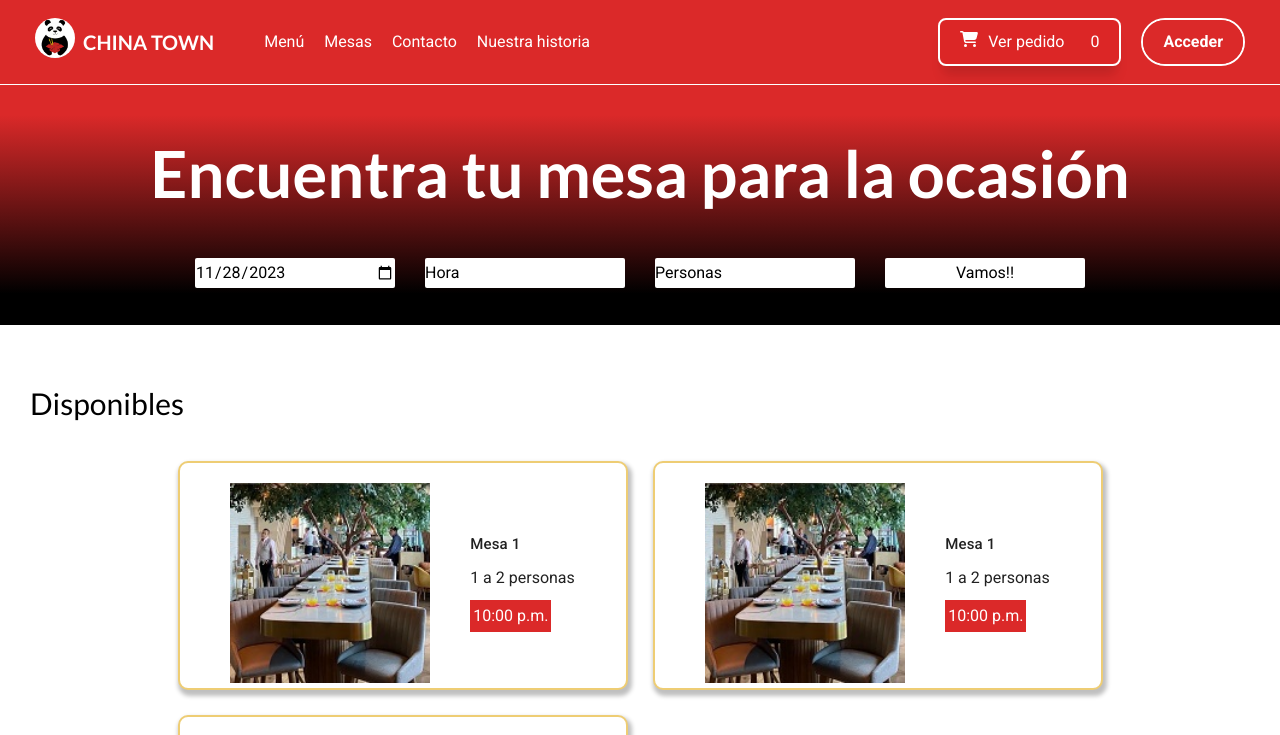
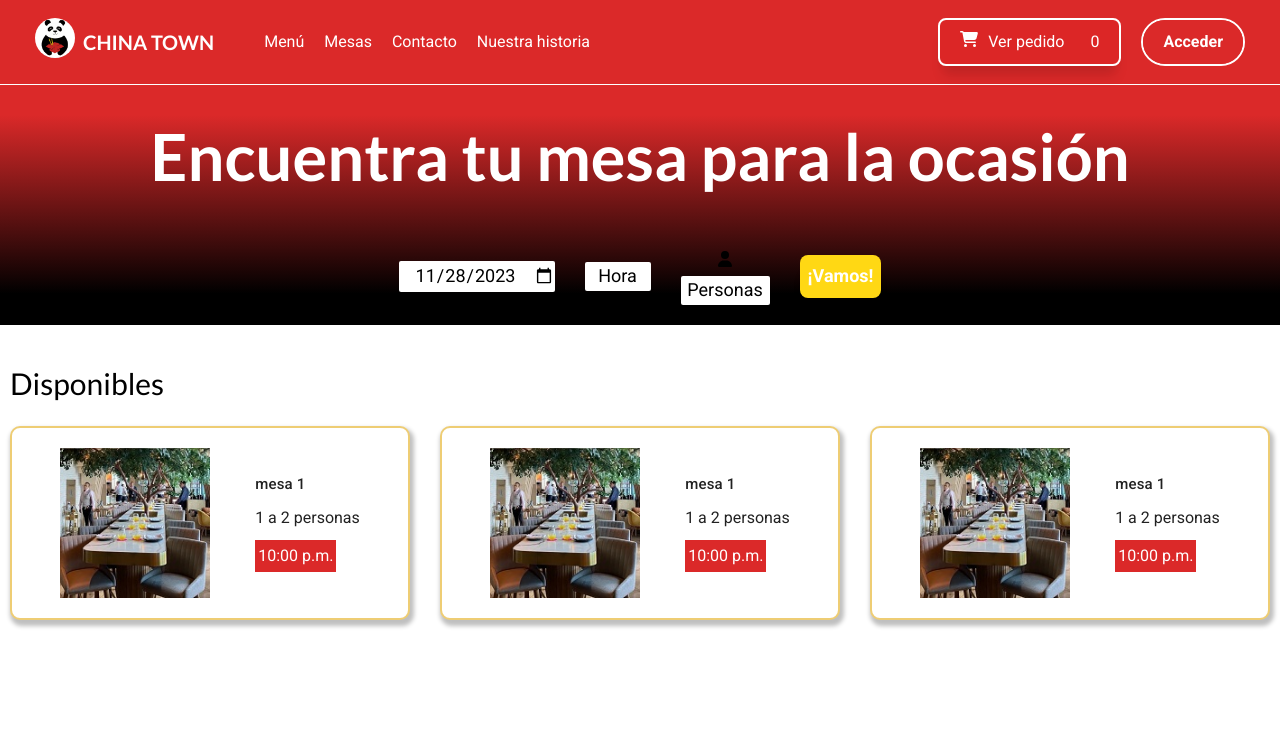
Before and after one commit to Irving-8man/app-restaurante, a Vue app: page /mesas in a window 1280 px wide. Shown: the top 735 px of the page. Built offline with nearby package versions, Linux system fonts and the light colour scheme.

Commit message:
Actualizando botones de seleccionar mesa

```diff
--- a/src/components/ButtonCarrito.vue
+++ b/src/components/ButtonCarrito.vue
@@ -97,7 +97,8 @@
                     </div>
                     <div class="contentAccion">
                         <button @click="carrito.limpiarCarrito" type="button" class="cancelarOrden">Cancelar orden</button>
-                        <button @click="carrito.procesarPedido" type="button" class="confirmarOrden">Confirmar orden</button>
+                        <button @click="carrito.procesarPedido" type="button" class="confirmarOrden">Confirmar
+                            orden</button>
                     </div>
                 </div>
                 <!--Carrito vacio-->
@@ -190,7 +191,8 @@ const cancelarModal = () => {
     max-height: 400px;
     display: flex;
     flex-flow: column nowrap;
-    overflow-y: scroll;
+    overflow-x: hidden;
+    overflow-y: auto;
 }
 
 /**Scroll de content */
@@ -203,7 +205,7 @@ const cancelarModal = () => {
 }
 
 .modal-content::-webkit-scrollbar-thumb {
-    background-color:rgb(0, 0, 0);
+    background-color: rgb(0, 0, 0);
     border-radius: 6px;
 }
 
@@ -245,6 +247,9 @@ const cancelarModal = () => {
     cursor: pointer;
     overflow: hidden;
     border-radius: 50%;
+    position: absolute;
+    top: 0px;
+    right: 0px;
 }
 
 
@@ -365,4 +370,5 @@ td {
     transition-duration: 300ms;
     transition-timing-function: cubic-bezier(0, 0, 0.2, 1);
     box-shadow: 0 15px 13px -5px rgba(0, 0, 0, 0.1), 0 10px 10px -5px rgba(0, 0, 0, 0.04);
-}</style>
+}
+</style>
--- a/src/components/CardReservacion.vue
+++ b/src/components/CardReservacion.vue
@@ -1,17 +1,17 @@
 <script setup>
-const props = defineProps(['producto'])
+const props = defineProps(['mesa'])
 
 </script>
 <template>
     <v-card class="card">
         <div class="contentCard">
-            <v-avatar size="200" rounded="0">
+            <v-avatar size="150" rounded="0">
                 <v-img src="src/assets/img/mesas/mesaIndividual_1.jpg" alt="Este"></v-img>
             </v-avatar>
 
             <div class="contenido">
                 <v-card-title class="mesaNombre">
-                    Mesa 1
+                    mesa 1
                 </v-card-title>
 
                 <div class="capacidad">
@@ -34,7 +34,7 @@ const props = defineProps(['producto'])
     flex-flow: row nowrap;
     justify-content: center;
     align-items: center;
-    gap: 40px;
+    gap: 45px;
 }
 
 
@@ -61,9 +61,9 @@ const props = defineProps(['producto'])
     background: #FFF;
     border-radius: 0.625rem;
     box-shadow: 2px 4px 4px 2px rgba(0, 0, 0, 0.25);
-    width: 450px;
+    width: 400px;
     max-height: 14.3125rem;
-    padding: 1.25rem;
+    padding: 1.25rem .625rem;
 }
 
 
--- a/src/main.js
+++ b/src/main.js
@@ -1,6 +1,5 @@
 import { createApp } from "vue";
 import { createPinia } from "pinia";
-
 import "vuetify/styles";
 import { createVuetify } from "vuetify";
 import * as components from "vuetify/components";
@@ -11,6 +10,9 @@ import "./assets/main.css";
 
 import App from "./App.vue";
 import router from "./router";
+
+
+
 
 const app = createApp(App);
 const vuetify = createVuetify({
--- a/src/stores/counter.js
+++ /dev/null
@@ -1,14 +0,0 @@
-import { ref, computed } from 'vue'
-import { defineStore } from 'pinia'
-
-export const useCounterStore = defineStore('counter', () => {
-
-  const count = ref(1)
-  const doubleCount = computed(() => count.value * 2)
-
-  function increment() {
-    count.value++
-  }
-
-  return { count, doubleCount, increment }
-})
--- a/src/views/MenuView.vue
+++ b/src/views/MenuView.vue
@@ -1,7 +1,6 @@
 <script setup>
 import CardProducto from '../components/CardProducto.vue';
 import productosMenu from '../assets/data/productosMenu.json';
-import ButtonCarrito from '../components/ButtonCarrito.vue';
 const productos = productosMenu;
 let fideos = productos.Fideos;
 let pollos = productos.Pollos;
--- a/src/views/MesasView.vue
+++ b/src/views/MesasView.vue
@@ -3,13 +3,10 @@ import { ref, computed, onMounted, onUnmounted, watch } from 'vue';
 import CardReservacion from '../components/CardReservacion.vue';
 import mesasRestaurante from '../assets/data/mesasRestaurante.json';
 import personasReserva from '../assets/data/personasReserva.json';
-import { useCounterStore } from '@/stores/counter';
 import dayjs from 'dayjs';
 
 //? Datos para
-const store = useCounterStore();
 const mesas = mesasRestaurante;
-
 
 /**
  * todo Logica de las horas y fecha
@@ -129,28 +126,35 @@ const horaSeleccionada = ref('');
     <div class="backTitle">
         <h2 class="titleSeccion">Encuentra tu mesa para la ocasión</h2>
 
-        <form class="busqueda" @submit.prevent="store.increment">
+        <form class="busqueda">
+
             <input type="date" id="fecha" name="fecha" class="input" :min="fechaMin" v-model="fechaSeleccionada">
+
 
             <!--Manejo de las horas-->
             <div class="contHoras">
                 <select name="Horas" id="horas" class="input" v-model="horaSeleccionada">
-                    <option disabled value="">Hora</option>
-                    <option v-for="hora in horasDisponibles" :value="hora.valorISO">
-                        {{ hora.hora }}
+                    <option disabled value="" class="option">Hora</option>
+                    <option v-for="hora in horasDisponibles" :value="hora.valorISO" class="option">
+                        {{ hora.hora }} hr
                     </option>
                 </select>
             </div>
 
             <!--Manejo de numero de personas-->
-            <select name="Personas" id="numPersonas" class="input" v-model="numPersonasSeleccionadas">
-                <option disabled value="">Personas</option>
-                <option v-for="numPersonas in personasReservas" :value="numPersonas.valor">
-                    {{ numPersonas.etiqueta }}
-                </option>
-            </select>
+            <div>
+                <div><svg xmlns="http://www.w3.org/2000/svg" height="16" width="14" viewBox="0 0 448 512"><path fill="#000000" d="M224 256A128 128 0 1 0 224 0a128 128 0 1 0 0 256zm-45.7 48C79.8 304 0 383.8 0 482.3C0 498.7 13.3 512 29.7 512H418.3c16.4 0 29.7-13.3 29.7-29.7C448 383.8 368.2 304 269.7 304H178.3z"/></svg>
+                </div>
+                <select name="Personas" id="numPersonas" class="input" v-model="numPersonasSeleccionadas">
+                    <option disabled value="" class="option">Personas</option>
+                    <option v-for="numPersonas in personasReservas" :value="numPersonas.valor" class="option">
+                        {{ numPersonas.etiqueta }}
+                    </option>
+                </select>
+            </div>
+
             <!---->
-            <button type="submit" class="input">Vamos!!</button>
+            <button type="submit" class="input botonVamos">¡Vamos!</button>
         </form>
 
     </div>
@@ -158,11 +162,14 @@ const horaSeleccionada = ref('');
     <div class="contentTitulo">
         <h3 class="tituloDisponible">Disponibles</h3>
     </div>
-    <section class="section">
+    <section class="section secReservaciones">
         <div class="reservaciones">
             <CardReservacion></CardReservacion>
             <CardReservacion></CardReservacion>
             <CardReservacion></CardReservacion>
+
+
+
         </div>
     </section>
 </template>
@@ -175,7 +182,6 @@ const horaSeleccionada = ref('');
     background: linear-gradient(180deg, var(--rojo) 0%, var(--rojo) 12.5%, #000 86.98%, #000 100%);
     width: 100%;
     min-height: var(--altura-bar-sec);
-    padding: 20px;
     box-sizing: border-box;
     display: flex;
     flex-direction: column;
@@ -198,22 +204,27 @@ const horaSeleccionada = ref('');
     justify-content: space-between;
     align-items: center;
     gap: 30px;
+    font-size: 1.125rem;
+    text-align: center;
 }
 
 .input {
     background-color: white;
     border-radius: 2px;
-    width: 200px;
-    height: 30px;
+
+    text-align: center;
+    cursor: pointer;
 }
 
+.secReservaciones {
+    min-height: 50vh;
+}
 
 .contentTitulo {
     width: 100%;
     max-width: 1260px;
-    padding: 20px;
     text-align: start;
-    margin-bottom: 20px;
+    margin-bottom: 25px;
 }
 
 .tituloDisponible {
@@ -229,10 +240,45 @@ const horaSeleccionada = ref('');
     width: 100%;
     max-width: 1260px;
     display: grid;
-    grid-template-columns: repeat(2, 450px);
+    grid-template-columns: repeat(3, 1fr);
     justify-content: center;
     align-items: center;
     justify-items: center;
-    gap: 25px;
+    gap: 30px;
+}
+
+select {
+    text-align-last: center;
+}
+
+option {
+    text-align: center;
+}
+
+.botonVamos {
+    display: flex;
+    flex-flow: row nowrap;
+    overflow: hidden;
+    padding: 7px 8px;
+    align-items: center;
+    font-weight: bolder;
+    justify-content: center;
+    text-align: center;
+    gap: 30px;
+    border-radius: 8px;
+    color: rgb(255, 255, 255);
+    background-image: linear-gradient(to bottom, var(--tw-gradient-stops));
+    background-color: #e9cb34;
+    background-color: var(--amarillo-dorado);
+    transition-property: background-color, border-color, color, fill, stroke, opacity, box-shadow, transform;
+    transition-duration: 300ms;
+    transition-timing-function: cubic-bezier(0, 0, 0.2, 1);
+    box-shadow: 0 15px 13px -5px rgba(0, 0, 0, 0.1), 0 10px 10px -5px rgba(0, 0, 0, 0.04);
+}
+
+.botonVamos:hover {
+    background-color: var(--amarillo-dorado);
+    background-color: #e9c511;
+    color: rgb(255, 255, 255);
 }
 </style>
```
